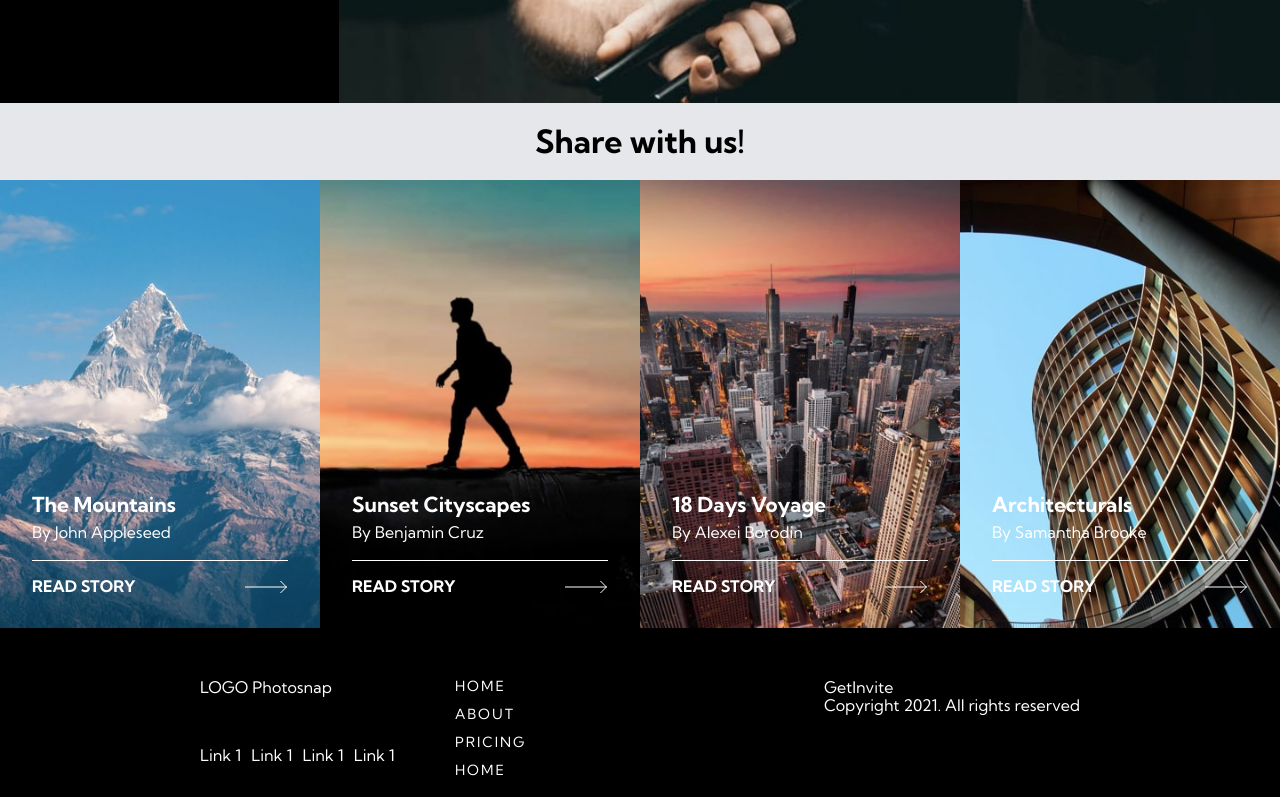
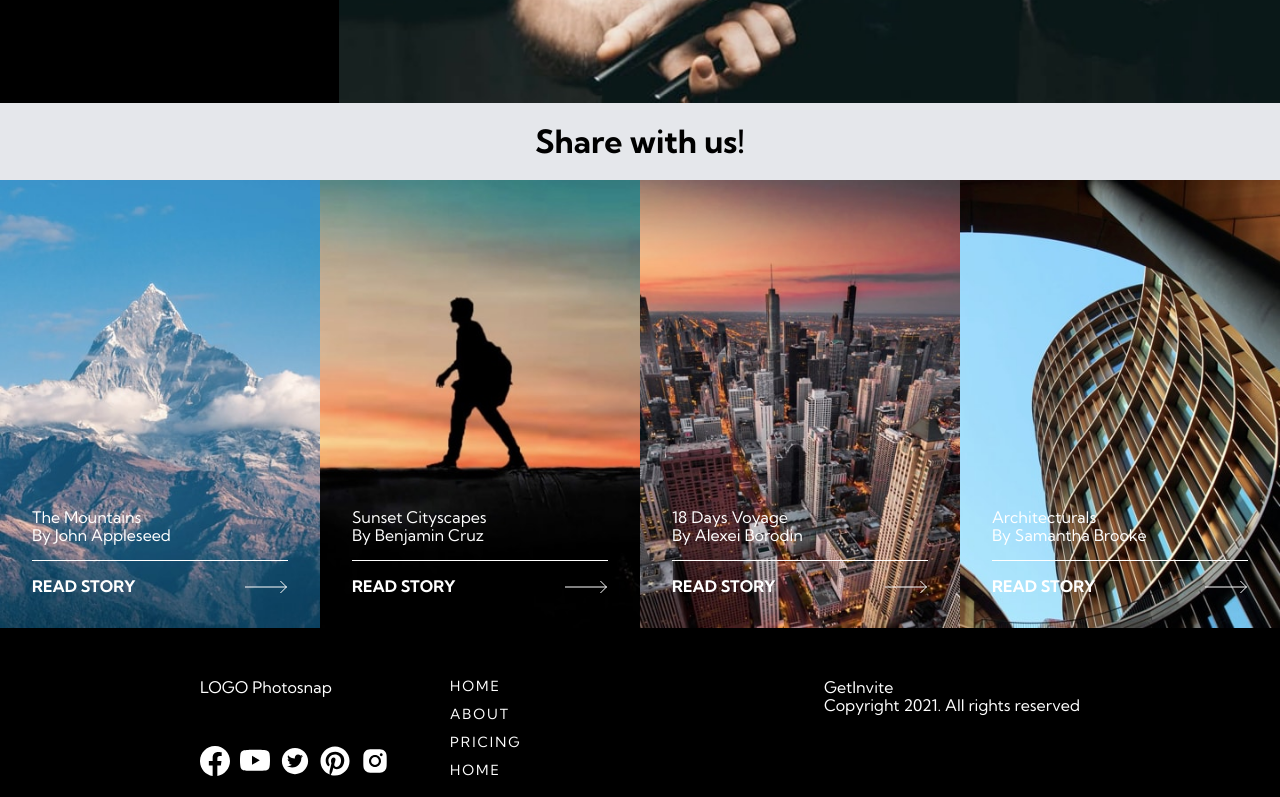
Before and after one commit to ai-is-awesome/photosnap_storyteller, a React (Create React App) app: page / in a window 1280 px wide. Shown: the part 2000-2797 px from the top of the page. Built offline with nearby package versions, Linux system fonts and the light colour scheme.

Commit message:
completed footer and redid the hover on stories, added minimal animations

```diff
--- a/package.json
+++ b/package.json
@@ -10,6 +10,7 @@
     "gh-pages": "^3.2.3",
     "react": "^17.0.2",
     "react-dom": "^17.0.2",
+    "react-icons": "^4.3.1",
     "react-responsive": "^9.0.0-beta.6",
     "react-router-dom": "^6.2.1",
     "react-scripts": "5.0.0",
--- a/src/features/Footer/Footer.js
+++ b/src/features/Footer/Footer.js
@@ -3,6 +3,9 @@ import { Link } from "react-router-dom";
 import CopyrightText from "../../components/CopyrightText";
 import GetInvite from "../../components/GetInvite";
 import "./footer.scss";
+import { BsFacebook, BsYoutube } from "react-icons/bs";
+import { AiFillTwitterCircle, AiFillInstagram } from "react-icons/ai";
+import { FaPinterest } from "react-icons/fa";
 
 export default function Footer() {
   return (
@@ -13,10 +16,21 @@ export default function Footer() {
             LOGO <span>Photosnap</span>
           </div>
           <div className="fr__left_container_main_social">
-            <span>Link 1</span>
-            <span>Link 1</span>
-            <span>Link 1</span>
-            <span>Link 1</span>
+            <Link to="">
+              <BsFacebook className="fr__icon" />
+            </Link>
+            <Link to="">
+              <BsYoutube className="fr__icon" />
+            </Link>
+            <Link to="">
+              <AiFillTwitterCircle />
+            </Link>
+            <Link to="">
+              <FaPinterest />
+            </Link>
+            <Link to="">
+              <AiFillInstagram />
+            </Link>
           </div>
         </div>
         <div className="fr__left_container_links">
--- a/src/features/Footer/footer.scss
+++ b/src/features/Footer/footer.scss
@@ -31,15 +31,38 @@
     margin-bottom: 12px;
     letter-spacing: 2px;
     font-weight: 500;
+    transition: transform ease-in 0.15s;
+  }
+
+  a:hover {
+    color: v.$primaryColor1;
+    font-weight: bold;
+    transform: scale(200%) rotate(-20deg);
   }
 }
 
 .fr__left_container_main_social {
   margin: 50px auto;
 
-  span {
+  a {
     margin-right: 10px;
   }
+
+  // Selecting all the icons
+  a > * {
+    color: white;
+    width: 30px;
+    height: 30px;
+  }
+
+  &:hover {
+    color: v.$primaryColor1;
+  }
+}
+
+.fr__icon {
+  width: 30px;
+  height: 30px;
 }
 
 @include m.mobile {
@@ -53,7 +76,3 @@
     flex-direction: column;
   }
 }
-
-.test {
-  background-color: orange;
-}
--- a/src/features/UserStory/StoryCard.js
+++ b/src/features/UserStory/StoryCard.js
@@ -16,8 +16,10 @@ export default function StoryCard(props) {
         <img src={img} alt={img} />
         <div className={style.sc__content}>
           {props.page === "home" ? null : <span>{props.item.date}</span>}
-          <p>{props.item.heading}</p>
-          <p>{props.item.author}</p>
+          <div className={style.sc__text_content}>
+            <p>{props.item.heading}</p>
+            <p>{props.item.author}</p>
+          </div>
           <div className={style.sc__link}>
             <p>read story</p>
             <img src={arrow} alt="->" />
--- a/src/features/UserStory/StoryCard.module.scss
+++ b/src/features/UserStory/StoryCard.module.scss
@@ -1,6 +1,6 @@
 @use "../../stylesheets//abstracts/mixins" as m;
 @use "../../stylesheets/vendors/normalize";
-@use "../../stylesheets/abstracts/variables" as *;
+@use "../../stylesheets/abstracts/variables" as v;
 
 .sc__card {
   flex-grow: 1;
@@ -20,16 +20,15 @@
     @include m.flex_column;
     justify-content: flex-end;
     text-transform: capitalize;
-      padding:10%;
+    padding: 10%;
     color: white;
     > p {
-         margin: .2rem 0;
+      margin: 0.2rem 0;
     }
-      > p:nth-of-type(1){
+    > p:nth-of-type(1) {
       font-size: 1.3rem;
       font-weight: bolder;
     }
-
 
     .sc__link {
       padding-top: 1rem;
@@ -44,7 +43,20 @@
         filter: invert(100%);
       }
     }
-
+  }
 }
 
+.sc__text_content {
+  //   background-color: orange;
+  transition: transform ease-in 0.2s;
 }
+
+.sc__content:hover {
+  cursor: pointer;
+
+  > .sc__text_content {
+    //  color: v.$primaryColor1;
+    transform: scale(160%) translateX(15%);
+    font-weight: bold;
+  }
+}
--- a/src/stylesheets/abstracts/_variables.scss
+++ b/src/stylesheets/abstracts/_variables.scss
@@ -7,6 +7,7 @@ $font: "Kumbh Sans", sans-serif;
 
 $white: white;
 $black: black;
+$primaryColor1: lightcoral;
 
 $gray-100: rgb(243 244 246);
 $gray-200: rgb(229 231 235);
--- a/src/stylesheets/main.scss
+++ b/src/stylesheets/main.scss
@@ -6,3 +6,11 @@
 body {
   font-family: v.$font;
 }
+
+a {
+  text-decoration: none;
+}
+
+a:visited {
+  color: white;
+}
```
Also changed, not shown: 1 other file (tests, documents, lock files or other folders). Lines whose indentation alone changed are shown as unchanged.
